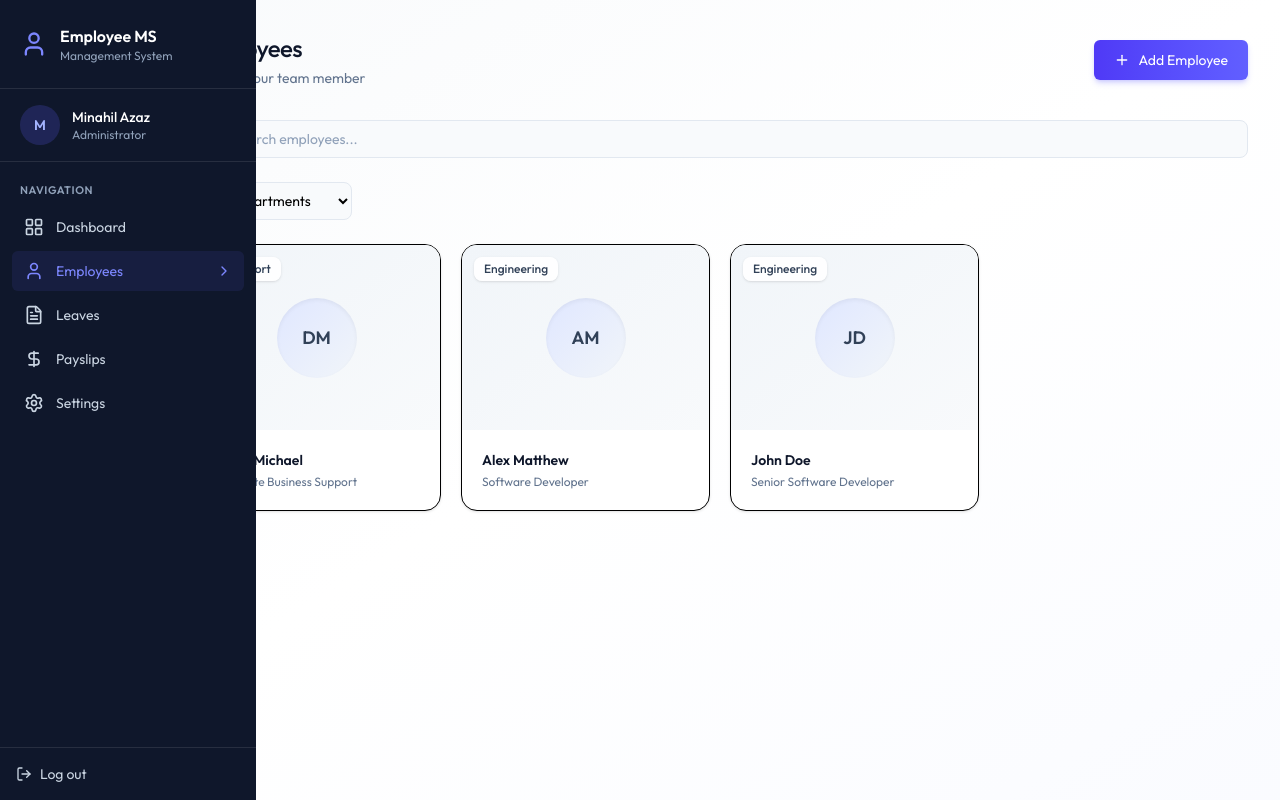
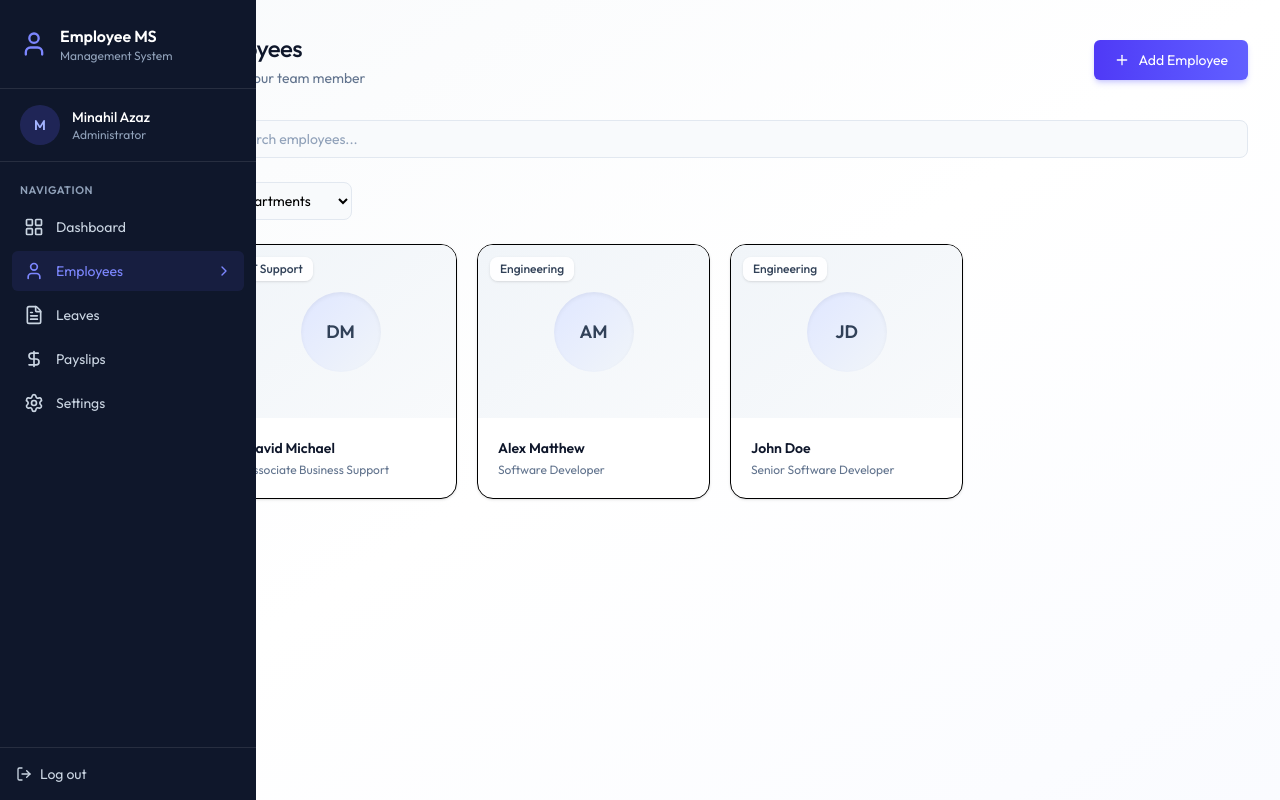
Before and after one commit to minahil-azaz/Employee-Management-System, a React (Vite) app in the folder client/: page /employee in a window 1280 px wide. Built offline with nearby package versions, Linux system fonts and the light colour scheme.

Commit message:
employee page complete

```diff
--- a/client/src/components/EmployeeCard.jsx
+++ b/client/src/components/EmployeeCard.jsx
@@ -12,7 +12,7 @@ const EmployeeCard = ({ employee, onDelete, onEdit }) => {
   }
 
   return (
-    <div className="relative overflow-hidden transition-all duration-300 bg-white border shadow-sm group rounded-2xl hover:shadow-lg hover:-translate-y-1">
+    <div className="relative items-center overflow-hidden transition-all duration-300 bg-white border shadow-sm group rounded-2xl hover:shadow-lg hover:-translate-y-1">
 
       {/* AVATAR */}
       <div className="relative w-full overflow-hidden aspect-[4/3] bg-gradient-to-br from-slate-100 to-slate-50">
--- a/client/src/pages/Employee.jsx
+++ b/client/src/pages/Employee.jsx
@@ -86,7 +86,7 @@ const Employee = () => {
           <div className="w-8 h-8 border-2 border-indigo-600 rounded-full animate-spin border-t-transparent" />
         </div>
       ) : (
-        <div className="grid grid-cols-1 gap-4 sm:grid-cols-2 lg:grid-cols-3 xl:grid-cols-4 sm:gap-5">
+        <div className="grid grid-cols-1 gap-4 mx-8 sm:grid-cols-2 lg:grid-cols-3 xl:grid-cols-4 sm:gap-5">
           {filtered.length === 0 ? (
             <p className="py-16 text-center bg-white border border-dashed col-span-full text-slate-400 rounded-2xl">
               No Employee Found
```
